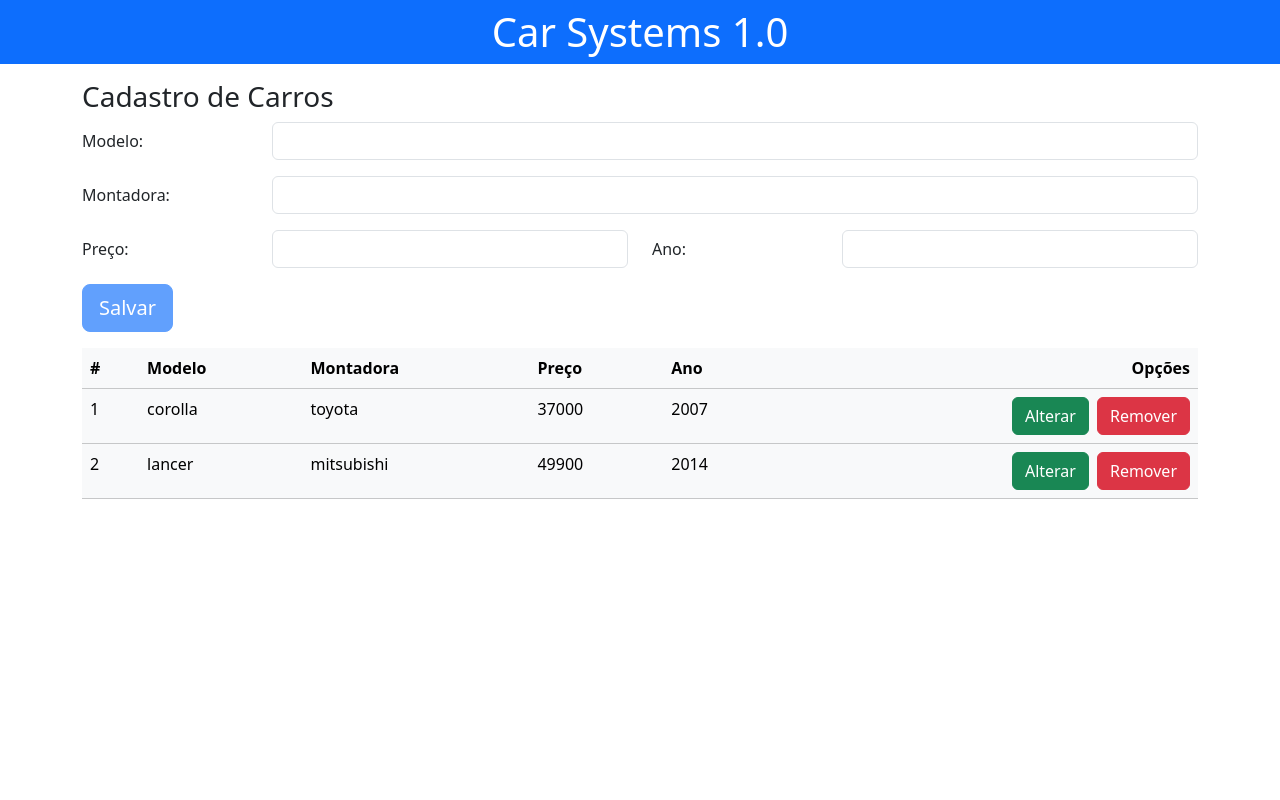
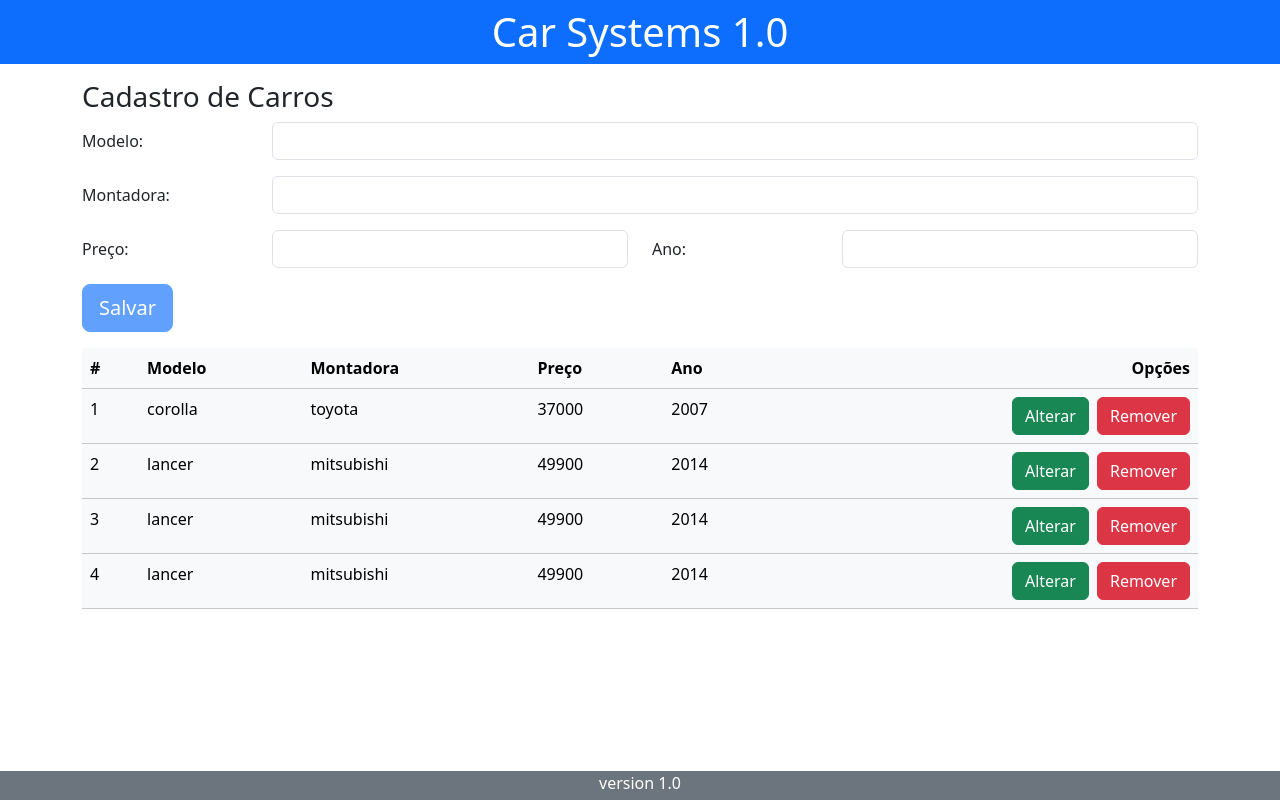
Before and after one commit to SamilyLeal/bootcamp-dev-jr-car-systems, an Angular app: page / in a window 1280 px wide. Built offline with nearby package versions, Linux system fonts and the light colour scheme.

Commit message:
closes #7 - add footer component

```diff
--- a/src/app/app.component.css
+++ b/src/app/app.component.css
@@ -0,0 +1,8 @@
+main {
+    position: relative;
+    min-height: 100vh;
+}
+
+section {
+    padding-bottom: 2.8rem;
+}
--- a/src/app/app.component.html
+++ b/src/app/app.component.html
@@ -1,5 +1,8 @@
 <main>
-  <app-header></app-header>
-  <app-car></app-car>
-  <app-cars></app-cars>
+  <section>
+    <app-header></app-header>
+    <app-car></app-car>
+    <app-cars></app-cars>
+  </section>
+  <app-footer></app-footer>
 </main>
--- a/src/app/app.component.ts
+++ b/src/app/app.component.ts
@@ -3,11 +3,12 @@ import { RouterOutlet } from '@angular/router';
 import { HeaderComponent } from './components/header/header.component';
 import { CarComponent } from './components/car/car.component';
 import { CarsComponent } from './components/cars/cars.component';
+import { FooterComponent } from './components/footer/footer.component';
 
 @Component({
   selector: 'app-root',
   standalone: true,
-  imports: [RouterOutlet, HeaderComponent, CarComponent, CarsComponent],
+  imports: [RouterOutlet, HeaderComponent, CarComponent, CarsComponent, FooterComponent],
   templateUrl: './app.component.html',
   styleUrl: './app.component.css'
 })
--- a/src/app/components/cars/cars.component.ts
+++ b/src/app/components/cars/cars.component.ts
@@ -24,6 +24,20 @@ export class CarsComponent {
       make: "mitsubishi",
       price: 49900,
       year: 2014
+    },
+    {
+      id: 3,
+      model: "lancer",
+      make: "mitsubishi",
+      price: 49900,
+      year: 2014
+    },
+    {
+      id: 4,
+      model: "lancer",
+      make: "mitsubishi",
+      price: 49900,
+      year: 2014
     }
   ];
 }
--- /dev/null
+++ b/src/app/components/footer/footer.component.css
@@ -0,0 +1,7 @@
+footer {
+    position: absolute;
+    bottom: 0;
+    width: 100%;
+    height: 1.8rem;
+    color: white;
+}
--- /dev/null
+++ b/src/app/components/footer/footer.component.html
@@ -0,0 +1,3 @@
+<footer class="bg-secondary text-center">
+    <span>{{version}}</span>
+</footer>
--- /dev/null
+++ b/src/app/components/footer/footer.component.ts
@@ -0,0 +1,12 @@
+import { Component } from '@angular/core';
+
+@Component({
+  selector: 'app-footer',
+  standalone: true,
+  imports: [],
+  templateUrl: './footer.component.html',
+  styleUrl: './footer.component.css'
+})
+export class FooterComponent {
+  version = "version 1.0";
+}
```
Also changed, not shown: 1 other file (tests, documents, lock files or other folders).
